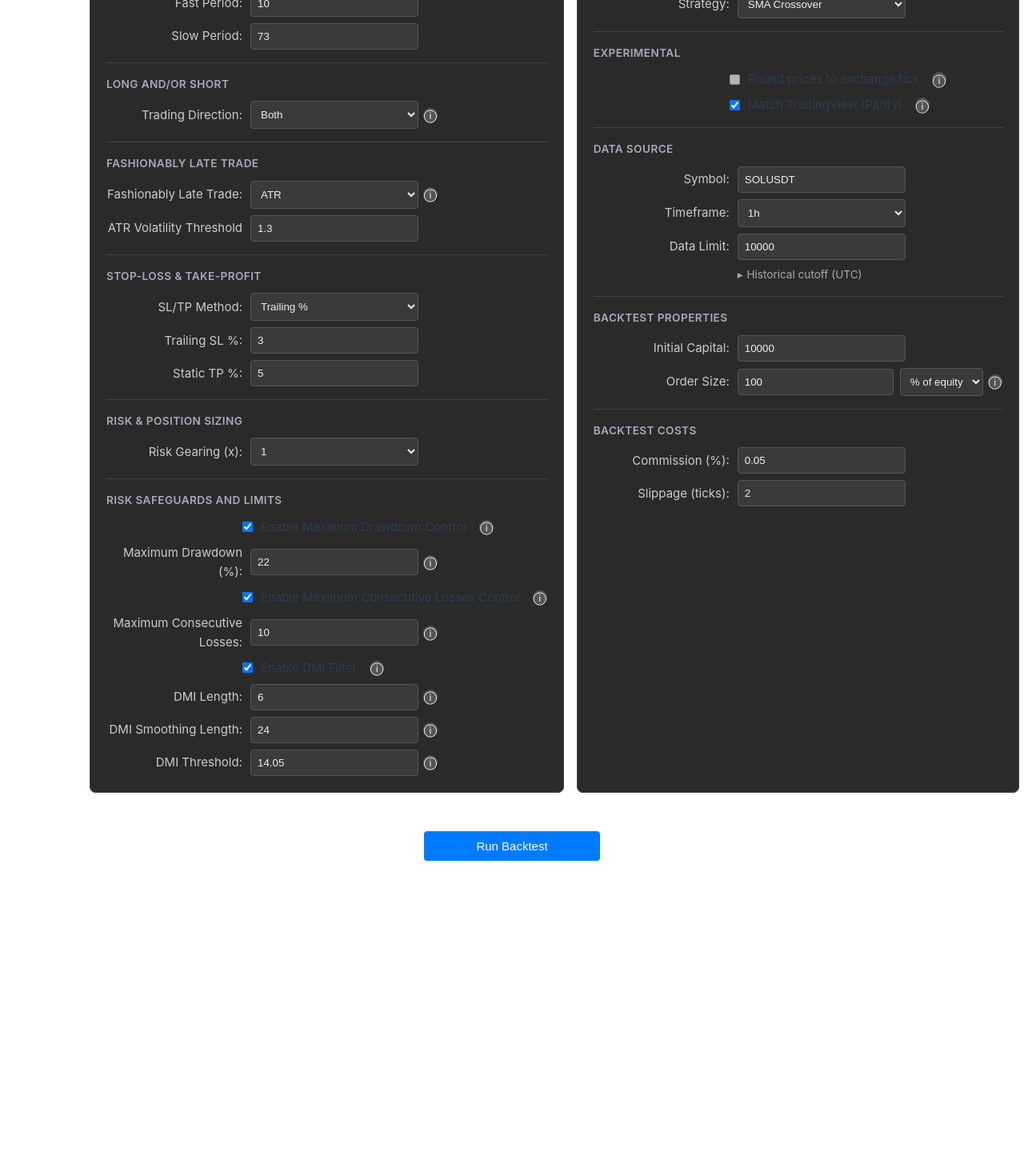
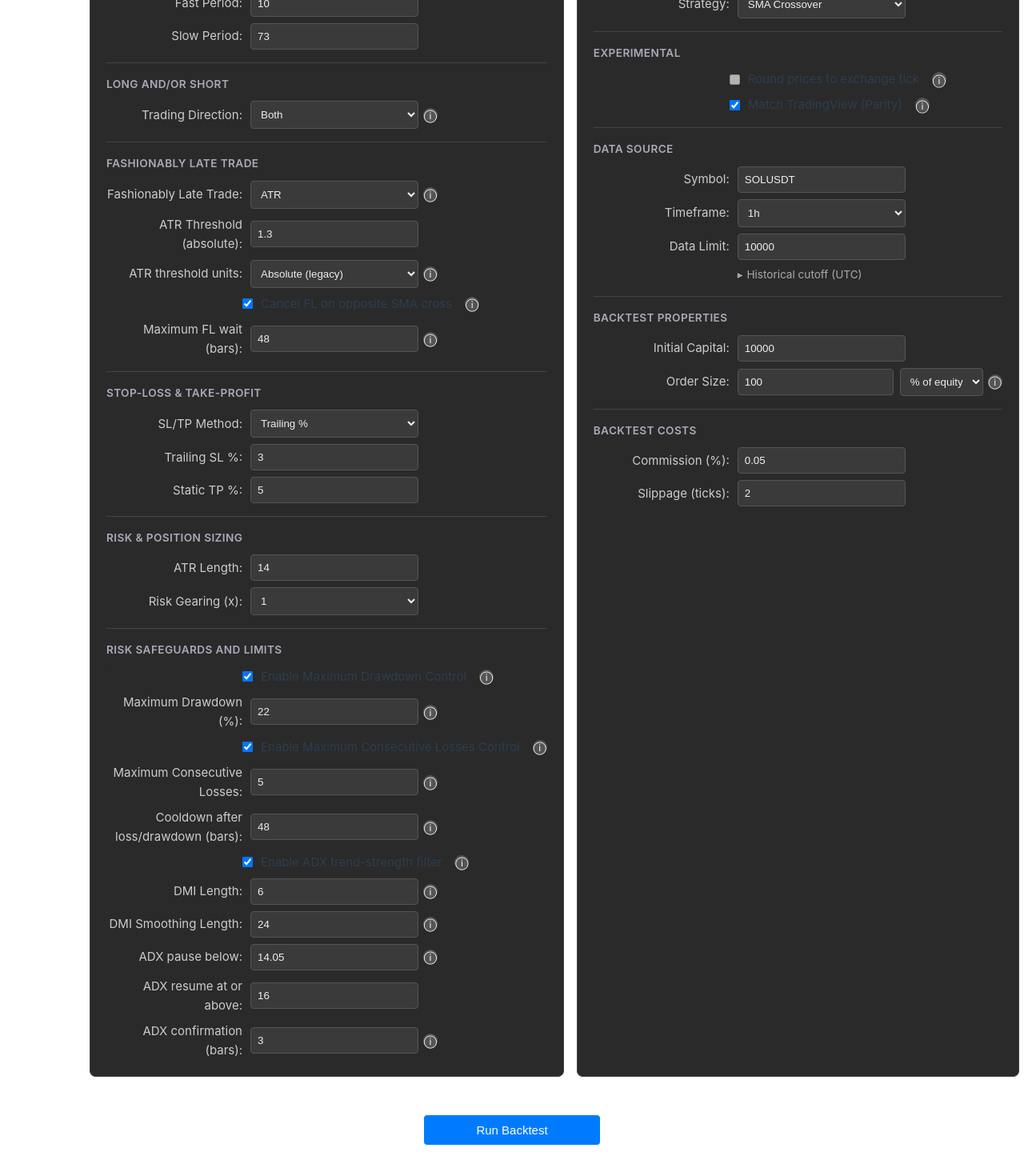
Before and after one commit to engan/rust-backtest, a Vue app in the folder frontend/: page / in a window 1280 px wide. Shown: the part 184-1654 px from the top of the page at 80% size. Before the commit the page ends 1340 px from the top, so only its background shows below. Built offline with nearby package versions, Linux system fonts and the light colour scheme; the HTML template or start-up script is replaced by a standard one.

Commit message:
Use improved SMA behavior by default

```diff
--- a/frontend/src/rust/pkg/rust_backtest_proprietary.d.ts
+++ b/frontend/src/rust/pkg/rust_backtest_proprietary.d.ts
@@ -1,22 +1,22 @@
 /* tslint:disable */
 /* eslint-disable */
-export function calculate_ema_debug(data_js: any, period: number): any;
 export function run_sma_crossover_backtest(klines_js: any, config_js: any, initial_capital: number, params_js: any, flags_js: any): any;
 export function run_sma_crossover_mini_backtest(klines_js: any, config_js: any, initial_capital: number, params_js: any, flags_js: any): any;
 export function compute_warmup_bars(params_js: any): number;
 export function compute_warmup_bars_for_mini(params_js: any): number;
 export function run_ema_vwap_strategy(klines_js: any, config_js: any, initial_capital: number, params_js: any): any;
+export function calculate_ema_debug(data_js: any, period: number): any;
 
 export type InitInput = RequestInfo | URL | Response | BufferSource | WebAssembly.Module;
 
 export interface InitOutput {
   readonly memory: WebAssembly.Memory;
-  readonly calculate_ema_debug: (a: any, b: number) => any;
   readonly run_sma_crossover_backtest: (a: any, b: any, c: number, d: any, e: any) => [number, number, number];
   readonly compute_warmup_bars: (a: any) => [number, number, number];
   readonly run_ema_vwap_strategy: (a: any, b: any, c: number, d: any) => [number, number, number];
   readonly compute_warmup_bars_for_mini: (a: any) => [number, number, number];
   readonly run_sma_crossover_mini_backtest: (a: any, b: any, c: number, d: any, e: any) => [number, number, number];
+  readonly calculate_ema_debug: (a: any, b: number) => any;
   readonly __wbindgen_malloc: (a: number, b: number) => number;
   readonly __wbindgen_realloc: (a: number, b: number, c: number, d: number) => number;
   readonly __wbindgen_exn_store: (a: number) => void;
--- a/frontend/src/rust/pkg/rust_backtest_proprietary.js
+++ b/frontend/src/rust/pkg/rust_backtest_proprietary.js
@@ -166,15 +166,6 @@ function debugString(val) {
     // TODO we could test for more things here, like `Set`s and `Map`s.
     return className;
 }
-/**
- * @param {any} data_js
- * @param {number} period
- * @returns {any}
- */
-export function calculate_ema_debug(data_js, period) {
-    const ret = wasm.calculate_ema_debug(data_js, period);
-    return ret;
-}
 
 function takeFromExternrefTable0(idx) {
     const value = wasm.__wbindgen_export_4.get(idx);
@@ -250,6 +241,16 @@ export function run_ema_vwap_strategy(klines_js, config_js, initial_capital, par
         throw takeFromExternrefTable0(ret[1]);
     }
     return takeFromExternrefTable0(ret[0]);
+}
+
+/**
+ * @param {any} data_js
+ * @param {number} period
+ * @returns {any}
+ */
+export function calculate_ema_debug(data_js, period) {
+    const ret = wasm.calculate_ema_debug(data_js, period);
+    return ret;
 }
 
 async function __wbg_load(module, imports) {
@@ -331,6 +332,16 @@ function __wbg_get_imports() {
         const ret = result;
         return ret;
     };
+    imports.wbg.__wbg_instanceof_Map_f3469ce2244d2430 = function(arg0) {
+        let result;
+        try {
+            result = arg0 instanceof Map;
+        } catch (_) {
+            result = false;
+        }
+        const ret = result;
+        return ret;
+    };
     imports.wbg.__wbg_instanceof_Uint8Array_17156bcf118086a9 = function(arg0) {
         let result;
         try {
@@ -360,9 +371,6 @@ function __wbg_get_imports() {
     imports.wbg.__wbg_length_e2d2a49132c1b256 = function(arg0) {
         const ret = arg0.length;
         return ret;
-    };
-    imports.wbg.__wbg_log_65f6864e580ee006 = function(arg0, arg1) {
-        console.log(getStringFromWasm0(arg0, arg1));
     };
     imports.wbg.__wbg_log_919539419eed00ef = function(arg0, arg1) {
         console.log(getStringFromWasm0(arg0, arg1));
--- a/frontend/src/rust/pkg/rust_backtest_proprietary_bg.wasm.d.ts
+++ b/frontend/src/rust/pkg/rust_backtest_proprietary_bg.wasm.d.ts
@@ -1,12 +1,12 @@
 /* tslint:disable */
 /* eslint-disable */
 export const memory: WebAssembly.Memory;
-export const calculate_ema_debug: (a: any, b: number) => any;
 export const run_sma_crossover_backtest: (a: any, b: any, c: number, d: any, e: any) => [number, number, number];
 export const compute_warmup_bars: (a: any) => [number, number, number];
 export const run_ema_vwap_strategy: (a: any, b: any, c: number, d: any) => [number, number, number];
 export const compute_warmup_bars_for_mini: (a: any) => [number, number, number];
 export const run_sma_crossover_mini_backtest: (a: any, b: any, c: number, d: any, e: any) => [number, number, number];
+export const calculate_ema_debug: (a: any, b: number) => any;
 export const __wbindgen_malloc: (a: number, b: number) => number;
 export const __wbindgen_realloc: (a: number, b: number, c: number, d: number) => number;
 export const __wbindgen_exn_store: (a: number) => void;
--- a/frontend/src/types/common_strategy_types.ts
+++ b/frontend/src/types/common_strategy_types.ts
@@ -88,6 +88,14 @@ export interface BacktestResult {
 
 // Typer for SMA Crossover Strategi ---
 export interface SmaParams {
+  behavior_mode?: 'Original' | 'Improved' | 'LegacySafeguards';
+  atr_threshold_percent?: boolean;
+  atr_threshold_fl_percent?: number;
+  reset_fl_on_opposite?: boolean;
+  fl_expiry_bars?: number;
+  cooldown_bars?: number;
+  adx_resume_threshold?: number;
+  adx_resume_bars?: number;
   fast_period: number;
   slow_period: number;
   order_size_mode: OrderSizeMode;
--- a/frontend/src/views/DashboardView.vue
+++ b/frontend/src/views/DashboardView.vue
@@ -72,14 +72,66 @@
               </span>
             </div>
             <div class="row">
-              <label for="fl_atr">ATR Volatility Threshold</label>
+              <label for="fl_atr">ATR Threshold (absolute):</label>
               <input
                 id="fl_atr"
                 type="number"
                 step="0.1"
                 v-model.number="smaParams.atr_threshold_fl"
-              />
-            </div>
+                :disabled="isImproved && smaParams.atr_threshold_percent"
+              />
+            </div>
+            <template v-if="isImproved">
+              <div class="row">
+                <label for="atr_units">ATR threshold units:</label>
+                <select id="atr_units" v-model="smaParams.atr_threshold_percent">
+                  <option :value="false">Absolute (legacy)</option>
+                  <option :value="true">Percent of price</option>
+                </select>
+                <span class="tip" tabindex="0"
+                  >ⓘ<span class="tip-content">
+                    Percent uses 100 × ATR[1] / close[1] on the signal bar. This only changes the
+                    Fashionably Late gate, not stop distances or position sizing.
+                  </span></span
+                >
+              </div>
+              <div v-if="smaParams.atr_threshold_percent" class="row">
+                <label for="atr_percent">ATR Threshold (%):</label>
+                <input
+                  id="atr_percent"
+                  type="number"
+                  min="0"
+                  step="0.1"
+                  v-model.number="smaParams.atr_threshold_fl_percent"
+                />
+              </div>
+              <div class="row row-checkbox">
+                <input id="reset_fl" type="checkbox" v-model="smaParams.reset_fl_on_opposite" />
+                <label for="reset_fl" class="inline-label">Cancel FL on opposite SMA cross</label>
+                <span class="tip" tabindex="0"
+                  >ⓘ<span class="tip-content">
+                    Cancels a pending breakout when the opposite cross occurs, including crosses
+                    outside the selected trading direction.
+                  </span></span
+                >
+              </div>
+              <div class="row">
+                <label for="fl_expiry">Maximum FL wait (bars):</label>
+                <input
+                  id="fl_expiry"
+                  type="number"
+                  min="0"
+                  step="1"
+                  v-model.number="smaParams.fl_expiry_bars"
+                />
+                <span class="tip" tabindex="0"
+                  >ⓘ<span class="tip-content">
+                    Zero means unlimited. A signal can trigger on the next N bars, never its own
+                    arming bar. All pending signals are cleared on pause and restart.
+                  </span></span
+                >
+              </div>
+            </template>
           </section>
 
           <!-- SL/TP -->
@@ -171,7 +223,7 @@
             <div class="group-title">Risk &amp; Position Sizing</div>
 
             <!-- Kun for Risk-Based -->
-            <div class="row" v-if="isRiskBased">
+            <div class="row">
               <label for="sma_atr_len">ATR Length:</label>
               <input id="sma_atr_len" type="number" v-model.number="smaParams.atr_length" />
             </div>
@@ -198,7 +250,7 @@
 
           <section class="group">
             <div class="group-title">Risk Safeguards and Limits</div>
-
+            <fieldset class="safeguard-fields">
               <div class="row row-checkbox">
                 <input
                   id="enable_max_drawdown"
@@ -210,8 +262,9 @@
                 </label>
                 <span class="tip" tabindex="0"
                   >ⓘ<span class="tip-content"
-                  >Enable to set a maximum drawdown percentage. Trading stops if drawdown exceeds
-                  this limit.</span
+                    >Stops new entries and closes at the next bar open when drawdown reaches the
+                    limit. Improved resumes after cooldown and ADX confirmation, then resets the
+                    drawdown reference to current equity. This is not a guaranteed loss cap.</span
                   ></span
                 >
               </div>
@@ -242,8 +295,8 @@
                 </label>
                 <span class="tip" tabindex="0"
                   >ⓘ<span class="tip-content"
-                  >Enable to limit consecutive losing trades. Trading stops after the specified
-                  number of losses.</span
+                    >Counts net losing trades. In Improved, the loss counter resets only after a
+                    successful restart. Legacy can remain stopped permanently.</span
                   ></span
                 >
               </div>
@@ -252,7 +305,7 @@
                 <input
                   id="max_consecutive_losses"
                   type="number"
-                min="2"
+                  min="1"
                   step="1"
                   v-model.number="smaParams.max_consecutive_losses"
                 />
@@ -263,12 +316,38 @@
                 >
               </div>
 
+              <div v-if="isImproved" class="row">
+                <label for="cooldown_bars">Cooldown after loss/drawdown (bars):</label>
+                <input
+                  id="cooldown_bars"
+                  type="number"
+                  min="1"
+                  step="1"
+                  v-model.number="smaParams.cooldown_bars"
+                />
+                <span class="tip" tabindex="0"
+                  >ⓘ<span class="tip-content">
+                    Shared pause after either the consecutive-loss limit or the drawdown limit is
+                    reached. The timer starts on the first completed bar that is flat. For example,
+                    48 bars is 48 hours on 1h and 12 hours on 15m. ADX recovery is also required
+                    when enabled.
+                  </span></span
+                >
+              </div>
+
               <div class="row row-checkbox">
-              <input id="enable_dmi_filter" type="checkbox" v-model="smaParams.enable_dmi_filter" />
-              <label for="enable_dmi_filter" class="inline-label">Enable DMI Filter</label>
+                <input
+                  id="enable_dmi_filter"
+                  type="checkbox"
+                  v-model="smaParams.enable_dmi_filter"
+                />
+                <label for="enable_dmi_filter" class="inline-label"
+                  >Enable ADX trend-strength filter</label
+                >
                 <span class="tip" tabindex="0"
                   >ⓘ<span class="tip-content"
-                  >Enable the DMI filter for trend confirmation.</span
+                    >Filters trend strength using ADX, not direction. Improved blocks entries during
+                    warm-up and requires confirmed recovery above the resume threshold.</span
                   ></span
                 >
               </div>
@@ -299,7 +378,7 @@
                 >
               </div>
               <div class="row">
-              <label for="dmi_threshold">DMI Threshold:</label>
+                <label for="dmi_threshold">ADX pause below:</label>
                 <input
                   id="dmi_threshold"
                   type="number"
@@ -311,6 +390,36 @@
                   >ⓘ<span class="tip-content">Threshold value for the DMI filter.</span></span
                 >
               </div>
+              <template v-if="isImproved">
+                <div class="row">
+                  <label for="adx_resume">ADX resume at or above:</label>
+                  <input
+                    id="adx_resume"
+                    type="number"
+                    min="0"
+                    max="100"
+                    step="0.05"
+                    v-model.number="smaParams.adx_resume_threshold"
+                  />
+                </div>
+                <div class="row">
+                  <label for="adx_confirmation">ADX confirmation (bars):</label>
+                  <input
+                    id="adx_confirmation"
+                    type="number"
+                    min="1"
+                    step="1"
+                    v-model.number="smaParams.adx_resume_bars"
+                  />
+                  <span class="tip" tabindex="0"
+                    >ⓘ<span class="tip-content">
+                      Consecutive completed bars at or above the resume threshold. Between pause and
+                      resume thresholds, ADX keeps its current running/paused state.
+                    </span></span
+                  >
+                </div>
+              </template>
+            </fieldset>
           </section>
         </fieldset>
 
@@ -518,6 +627,7 @@
 
     <div class="results-panel" v-if="results">
       <h3 class="section-title">Backtest Results</h3>
+      <p v-if="resultBehavior" class="mode-note">Behavior mode: {{ resultBehavior }}</p>
 
       <!-- Metrics + Chart merged into a single visual card -->
       <div class="results-stack">
@@ -829,12 +939,12 @@ const tvFmt2 = (x?: number) => {
   return roundN(safe, 2).toFixed(2)
 }
 
-// TradingView uses three significant digits for compact position values.
+// Keep up to two decimals after scaling, e.g. 11.76 K or 5.9 K.
 const formatPositionValue = (value: number) => {
   const abs = Math.abs(value)
   const compact = (divisor: number, suffix: string) =>
     `${new Intl.NumberFormat('en-US', {
-      maximumSignificantDigits: 3,
+      maximumFractionDigits: 2,
       useGrouping: false,
     }).format(value / divisor)} ${suffix}`
 
@@ -894,12 +1004,21 @@ function signalLabel(ev: TradeEvent): string {
     maxdrawdownclose: 'Max Drawdown Close',
     maxconsecutivelossesclose: 'Max Consecutive Losses Close',
     dmiweaktrendclose: 'DMI Weak Trend Close',
+    drawdownandlossesclose: 'Maximum drawdown + consecutive losses Close',
+    nonpositiveequityclose: 'Non-positive equity Close',
+    adxwarmupclose: 'ADX warm-up Close',
+    adxrecoveryclose: 'ADX recovery Close',
     // Entry/Exit
     reversal: 'Reversal',
     closeopposite: 'Close Opposite',
   }
 
   const reason = TITLE[key] ?? ''
+  if (key.endsWith('close') && !['flclose'].includes(key)) {
+    if (key === 'maxdrawdownclose') return 'Maximum drawdown Close'
+    if (key === 'maxconsecutivelossesclose') return 'Consecutive losses Close'
+    return reason || side
+  }
   return reason ? `${side} ${reason}` : side
 }
 
@@ -996,8 +1115,16 @@ const BINANCE_INTERVALS = [
 const timeframe = ref<(typeof BINANCE_INTERVALS)[number]>('1h')
 const selectedStrategy = ref<'smaCross' | 'emaVwap'>('smaCross')
 
-// `smaParams` inneholder nå ALLE parametere for BÅDE Full og Mini
+// Canonical parameters for the SMA Crossover strategy.
 const smaParams = reactive<SmaParams>({
+  behavior_mode: 'Improved',
+  atr_threshold_percent: false,
+  atr_threshold_fl_percent: 1.0,
+  reset_fl_on_opposite: true,
+  fl_expiry_bars: 48,
+  cooldown_bars: 48,
+  adx_resume_threshold: 16.0,
+  adx_resume_bars: 3,
   fast_period: 10,
   slow_period: 73,
   order_size_mode: OrderSizeMode.PercentOfEquity,
@@ -1024,7 +1151,7 @@ const smaParams = reactive<SmaParams>({
   enable_max_drawdown: true,
   max_drawdown_perc: 22.0,
   enable_max_consecutive_losses: true,
-  max_consecutive_losses: 10,
+  max_consecutive_losses: 5,
   enable_dmi_filter: true,
   dmi_length: 6,
   dmi_smoothing: 24,
@@ -1033,6 +1160,7 @@ const smaParams = reactive<SmaParams>({
 
 // Aktiv RB? (gjelder nå for både Full og Mini)
 const isRiskBased = computed(() => smaParams.sl_tp_method === SlTpMethod.RiskBased)
+const isImproved = computed(() => smaParams.behavior_mode === 'Improved')
 
 // Order Size-verdi er inaktiv når Risk-Based styrer sizing
 const disableOrderSizeValue = computed(() => isRiskBased.value)
@@ -1044,6 +1172,7 @@ const slippageTicks = ref(2)
 // --- Resultat variabler ---
 const initialCapital = ref(10000)
 const results = ref<BacktestResult | null>(null)
+const resultBehavior = ref('')
 const quoteCurrency = ref('USDT')
 
 // Slutt = siste bar i equity-curve (når resultater finnes)
@@ -1086,6 +1215,8 @@ function clearPreset() {
 --------------------------------------------------------------------*/
 const runBacktest = async () => {
   results.value = null // Nullstill gamle resultater
+  resultBehavior.value = ''
+  const runParams = { ...smaParams }
   isLoading.value = true
 
   // Bestem quoteCurrency basert på symbol
@@ -1129,9 +1260,13 @@ const runBacktest = async () => {
         endTimeExclusive,
         initialCapital: initialCapital.value,
         config: backtestConfig,
-        params: smaParams,
+        params: runParams,
         priceToTick: priceToTick.value,
       })
+      resultBehavior.value =
+        runParams.behavior_mode === 'LegacySafeguards'
+          ? 'Legacy safeguards'
+          : (runParams.behavior_mode ?? 'Legacy safeguards')
     } else if (selectedStrategy.value === 'emaVwap') {
       // VIKTIG: Denne er nå helt lik SMA-kallet, men sender 'params'
       results.value = await runEmaVwapBacktest({
@@ -1380,6 +1515,21 @@ fieldset,
 
 fieldset legend {
   font-size: 1.4rem;
+}
+
+.safeguard-fields {
+  border: 0;
+  padding: 0;
+  margin: 0;
+  min-width: 0;
+}
+.safeguard-fields:disabled {
+  opacity: 0.55;
+}
+.mode-note {
+  color: #aaa;
+  font-size: 0.85rem;
+  margin: 0.5rem 0 0;
 }
 
 /* Styling for nøkkeltallene */
```
Also changed, not shown: 1 other file (tests, documents, lock files or other folders). Lines whose indentation alone changed are shown as unchanged.
